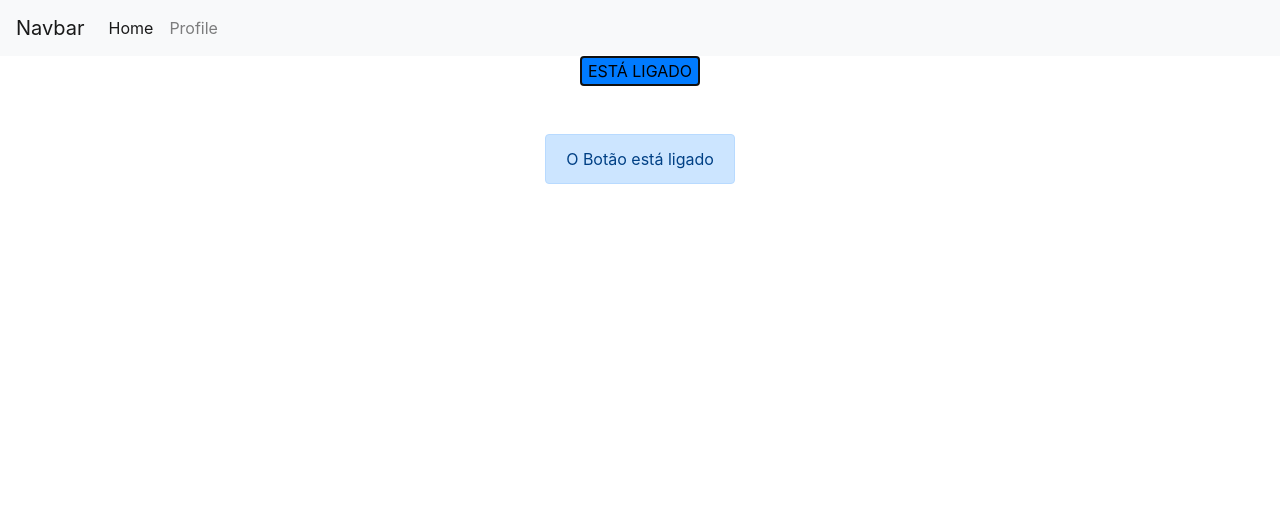
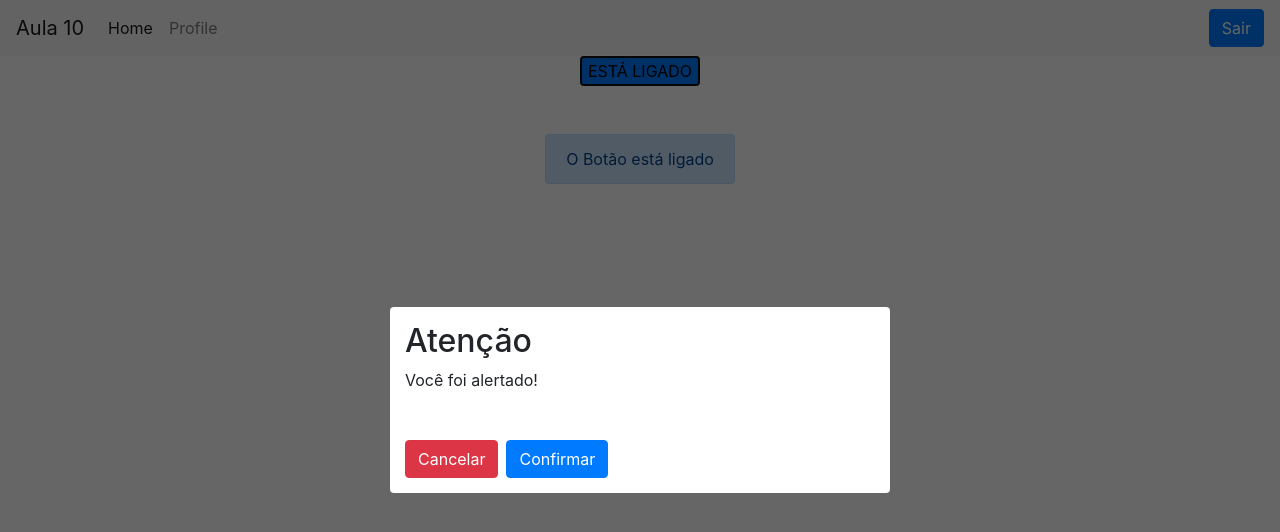
Before and after one commit to kosmicke/react-aula, a React (Create React App) app: page / in a window 1280 px wide. Both pictures are taken after a click on the button "ESTÁ DESLIGADO". Shown: the top 532 px of the page. Built offline with nearby package versions, Linux system fonts and the light colour scheme.

Commit message:
aula finalizada

```diff
--- a/src/App.js
+++ b/src/App.js
@@ -1,6 +1,7 @@
 import React from 'react';
 import './App.css';
 import Header from './components/header/header.component'
+import AlertModal from './components/alert-modal/alert-modal.component'
 
 // Criando c component
 class App extends React.Component {
@@ -16,10 +17,21 @@ class App extends React.Component {
             clicked: false,
             buttonClass: "botao-desligado"
         }
+
+        // Criando refeência para o header
+        this.myHeader = React.createRef();
+
+        this.myModal = React.createRef();
+    }
+
+    componentDidMount(){
     }
 
     // Função para alterar o estado
     changeClicked() {
+
+        this.myHeader.current.insideHeader()
+        this.myModal.current.toggleVisible()
 
         let clicked = !this.state.clicked
         let buttonClass = {}
@@ -42,12 +54,25 @@ class App extends React.Component {
         }
     }
 
+    onModalConfirm(){
+        console.log("confirmou", this.state)
+    }
+
+    onModalCancel(){
+        console.log("cancelou", this.state)
+    }
+
 
     // Função que renderiza o componente
     render() {
+
         return (
             <section>
-                <Header></Header>
+                <Header title="Aula 10" onTitleClicked={() => console.log("Clicou no título que eu ví!")} ref={this.myHeader}>
+                    <button className="btn btn-primary">
+                        Sair
+                    </button>
+                </Header>
                 <div className="row">
                     <div className="col-sm-12 d-flex justify-content-center">
                         <button onClick={() => this.changeClicked()} className={this.state.buttonClass}>
@@ -66,6 +91,9 @@ class App extends React.Component {
                         )}
                     </div>
                 </div>
+                <AlertModal ref={this.myModal} title="Atenção" onConfirm={() => this.onModalConfirm()} onCancel={() => this.onModalCancel()}>
+                    <p>Você foi alertado!</p>
+                </AlertModal>
             </section>
         )
     }
--- /dev/null
+++ b/src/components/alert-modal/alert-modal.component.css
@@ -0,0 +1,23 @@
+.my-modal-wrapper{
+    position: fixed;
+    top: 0;
+    left: 0;
+    height: 100vh;
+    width: 100vw;
+    background-color: rgba(0, 0, 0, 0.6);
+    z-index: 90;
+    display: flex;
+    align-items: center;
+    justify-content: center;
+}
+
+.my-modal{
+    background-color: #ffffff;
+    width:500px;
+    padding: 15px;
+    border-radius: 4px;
+}
+
+.my-modal-wrapper--hidden{
+    display: none;
+}
--- /dev/null
+++ b/src/components/alert-modal/alert-modal.component.js
@@ -0,0 +1,42 @@
+import React, { Component } from 'react';
+import './alert-modal.component.css'
+
+class AlertModal extends Component{
+
+    constructor(props){
+        super(props)
+        this.state = {
+            isHidden : true
+        }
+    }
+
+    toggleVisible(){
+        this.setState({ isHidden : !this.state.isHidden})
+    }
+
+    render(){
+        let myClasses = this.state.isHidden ? "my-modal-wrapper--hidden" :  "my-modal-wrapper";
+
+        return(
+            <div className={myClasses}>
+                <div className="my-modal">
+                    <h2>{this.props.title}</h2>
+                    <div>{this.props.children}</div>
+                    <div className="row mt-5">
+                        <div className="col">
+                            <button className="btn btn-danger mr-2" onClick={() => { this.props.onCancel(); this.toggleVisible();}}>
+                                Cancelar
+                            </button>
+                            <button className="btn btn-primary" onClick={() => { this.props.onConfirm(); this.toggleVisible();}}>
+                                Confirmar
+                            </button>
+                        </div>
+                    </div>
+                </div>
+            </div>
+        )
+    }
+
+}
+
+export default AlertModal;
--- a/src/components/header/header.component.js
+++ b/src/components/header/header.component.js
@@ -5,12 +5,19 @@ class Header extends React.Component{
     constructor(props){
         super(props)
         this.state = {}
+        // console.log("props", props)
+    }
+
+    insideHeader(){
+        console.log("Você chamou uma função do header.")
     }
 
     render(){
         return (
             <nav className="navbar navbar-expand-lg navbar-light bg-light">
-                <a className="navbar-brand" href="#">Navbar</a>
+                <a className="navbar-brand" href="#" onClick={this.props.onTitleClicked}>
+                    {this.props.title}
+                </a>
                 <button className="navbar-toggler" type="button" data-toggle="collapse" data-target="#navbarNav" aria-controls="navbarNav" aria-expanded="false" aria-label="Toggle navigation">
                     <span className="navbar-toggler-icon"></span>
                 </button>
@@ -24,6 +31,7 @@ class Header extends React.Component{
                         </li>
                     </ul>
                 </div>
+                {this.props.children}
             </nav>
         )
     }
```
